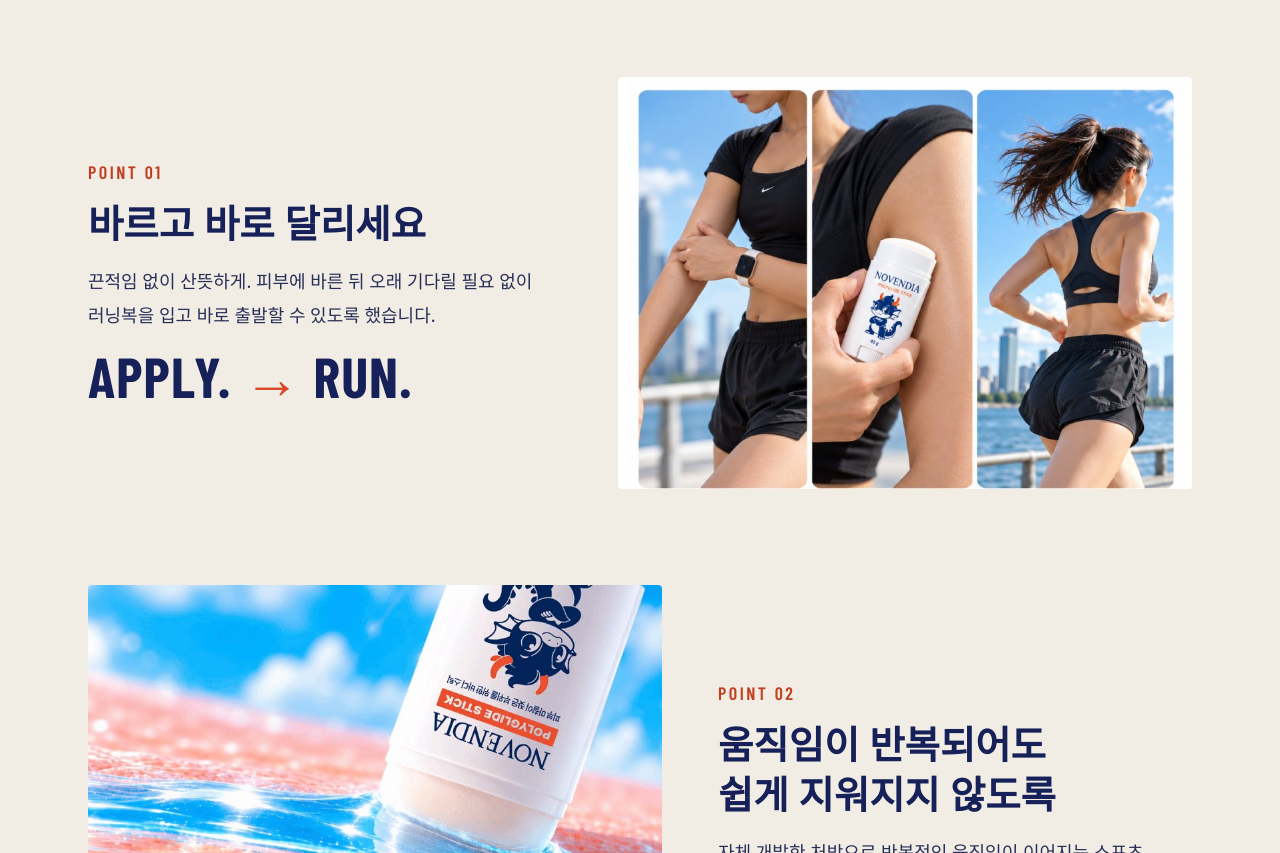
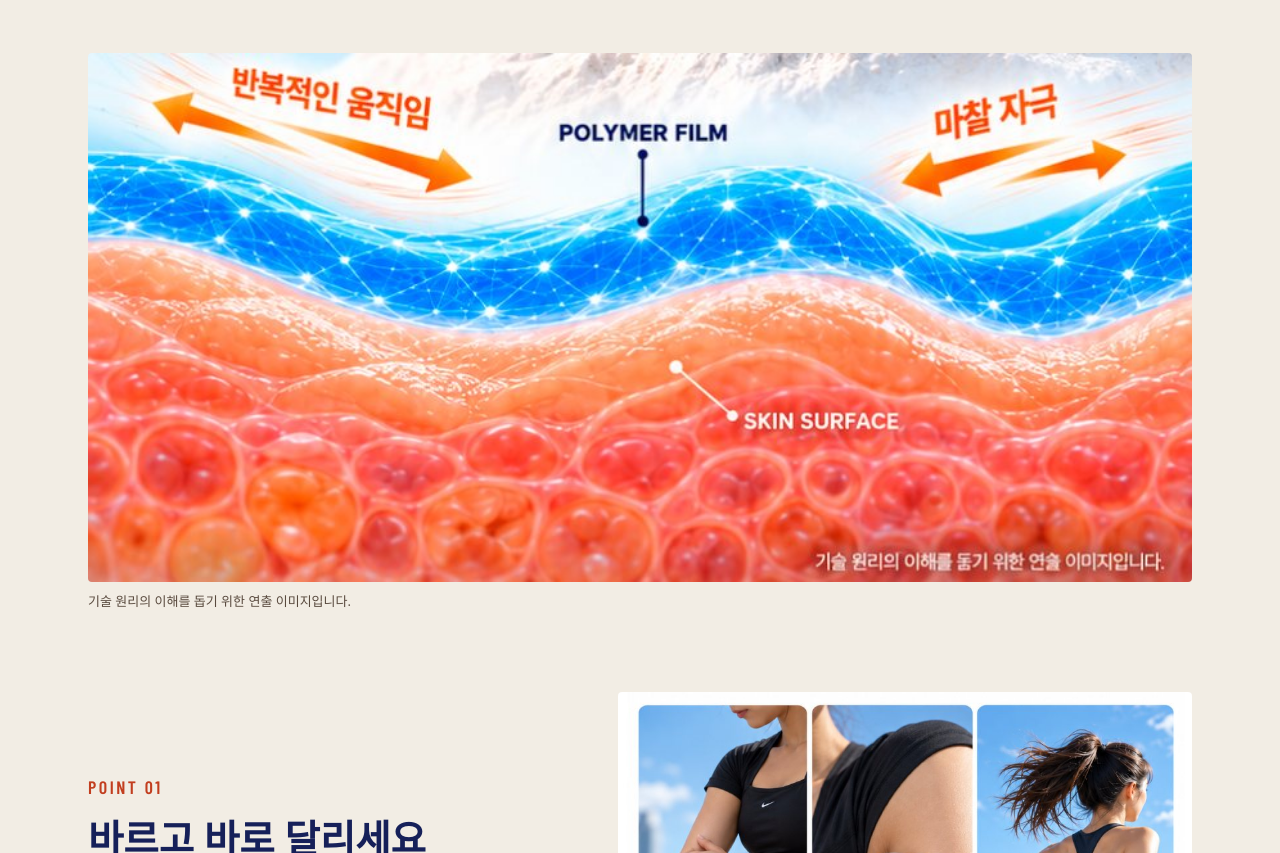
Before and after one commit to dusuga-cmyk/novendia-website, a plain HTML site: page product.html in a window 1280 px wide. Shown: the part 4159-5012 px from the top of the page. Drawn offline with nearby package versions, Linux system fonts and the light colour scheme; a web font is replaced by a local one.

Commit message:
수정안: 10K 섹션 설명 그림 유지 (이미지 대체 텍스트만 중립 표현)
Co-Authored-By: Claude Opus 5.5 <noreply@anthropic.com>
Claude-Session: https://claude.ai/code/session_01Mrz4E3NhK4uWiEoM7krskk

```diff
--- a/product.html
+++ b/product.html
@@ -223,6 +223,10 @@ h1,h2,h3,h4,p{margin:0}
 <li class="card" style="padding:28px;display:flex;flex-direction:column;gap:10px"><span class="num" style="font-size:44px;font-weight:700;line-height:1;color:#D94625">2</span><strong style="font-size:20px">얇고 유연한 밀착</strong><p style="font-size:15px;line-height:1.7;color:#272F59">피부에 얇고 유연하게 밀착됩니다.</p></li>
 <li class="card" style="padding:28px;display:flex;flex-direction:column;gap:10px"><span class="num" style="font-size:44px;font-weight:700;line-height:1;color:#D94625">3</span><strong style="font-size:20px">바로 출발</strong><p style="font-size:15px;line-height:1.7;color:#272F59">끈적임 없이 마무리되어 바로 달릴 수 있습니다.</p></li>
 </ol>
+<div style="display:flex;flex-direction:column;gap:8px">
+<img loading="lazy" class="photo" src="images/film_illust.jpg" alt="피부 표면이 반복적인 움직임과 마찰 자극을 받는 모습을 표현한 그림" style="aspect-ratio:860/412">
+<p class="note">기술 원리의 이해를 돕기 위한 연출 이미지입니다.</p>
+</div>
 
 <div style="display:flex;flex-direction:column;gap:96px;padding-top:24px">
 <div style="display:flex;flex-wrap:wrap;gap:40px 56px;align-items:center">
```
